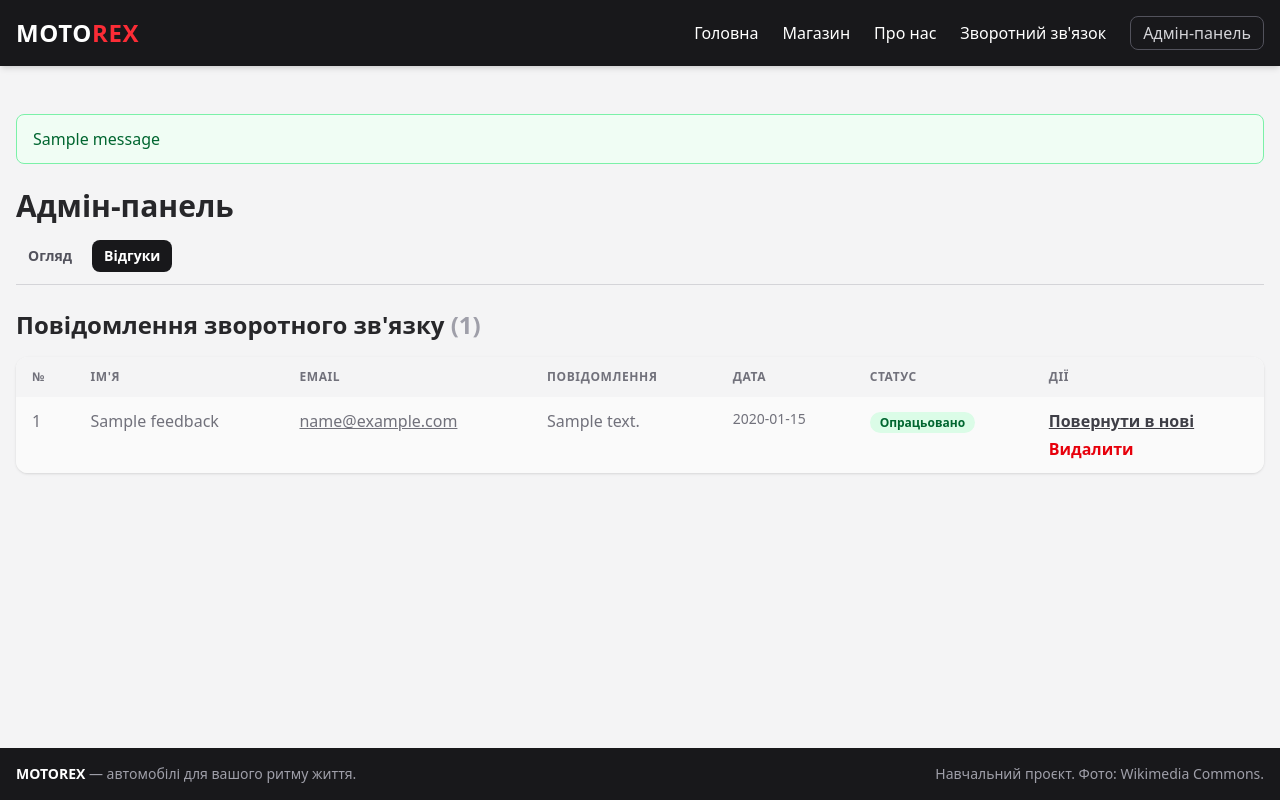
After one commit to Maksimka111222/auto_shop, a Flask app: page /admin/feedback in a window 1280 px wide. The commit adds this page. Run offline with Flask 3, Linux system fonts and the light colour scheme; tables that the repository leaves empty hold one stand-in row (values such as "Sample post"); one stand-in notice (Sample message) is shown.

Commit message:
Додано базу SQLite, форму відгуків і адмін-панель для відгуків

```diff
--- a/app.py
+++ b/app.py
@@ -1,6 +1,46 @@
+"""Точка входу вебзастосунку MOTOREX.
+
+Тут створюється Flask-застосунок, задається конфігурація,
+реєструються Blueprint-и (групи маршрутів) і загальні для всіх
+шаблонів змінні та фільтри.
+"""
+import os
+from datetime import datetime
+
 from flask import Flask, render_template
 
+import models
+from routes import admin_bp, feedback_bp
+
 app = Flask(__name__)
+
+# Шлях до файлу БД зберігаємо в конфігурації. Файл лежить поруч з app.py,
+# незалежно від того, з якої папки запущено застосунок.
+app.config['DATABASE'] = os.environ.get('DATABASE', os.path.join(app.root_path, 'db.sqlite'))
+
+# Секретний ключ підписує cookie сесії (кошик, повідомлення, вхід користувача).
+# Для навчання є значення за замовчуванням; для реального сайту його задають
+# через змінну середовища SECRET_KEY.
+app.secret_key = os.environ.get('SECRET_KEY', 'motorex-dev-key-change-me')
+
+# Після кожного запиту закриваємо з'єднання з БД (див. models.close_db).
+app.teardown_appcontext(models.close_db)
+
+# Під час запуску створюємо таблиці, яких ще немає.
+with app.app_context():
+    models.init_db()
+
+# Реєструємо групи маршрутів.
+app.register_blueprint(feedback_bp)
+app.register_blueprint(admin_bp)
+
+
+@app.context_processor
+def inject_globals():
+    """Змінні, доступні в усіх шаблонах."""
+    return {
+        'current_year': datetime.now().year,
+    }
 
 
 @app.route('/')
@@ -13,17 +53,13 @@ def about():
     return render_template('about.html')
 
 
+# Магазин поки що статичний; у наступному етапі він переїде в routes/shop.py
 @app.route('/shop')
 def shop():
     return render_template('shop.html')
 
 
-@app.route('/contact')
-def contact():
-    return render_template('contact.html')
-
-
 if __name__ == '__main__':
-    # debug=True: автоматичний перезапуск після змін у коді та детальні повідомлення про помилки.
+    # debug=True: автоматичний перезапуск після змін і детальні помилки.
     # Використовується лише під час розробки.
     app.run(debug=True)
--- /dev/null
+++ b/routes/__init__.py
@@ -0,0 +1,3 @@
+"""Пакет маршрутів. Кожен файл — окремий Blueprint (група сторінок)."""
+from .admin import admin_bp
+from .feedback import feedback_bp
--- /dev/null
+++ b/routes/admin.py
@@ -0,0 +1,38 @@
+"""Адмін-панель MOTOREX (усі адреси починаються з /admin)."""
+from flask import Blueprint, flash, redirect, render_template, request, url_for
+
+import models
+
+admin_bp = Blueprint('admin', __name__, url_prefix='/admin')
+
+
+@admin_bp.route('/')
+def dashboard():
+    """Головна сторінка адмінки: короткі підсумки по таблицях."""
+    stats = {
+        'feedback': models.count_rows('feedback'),
+    }
+    return render_template('admin/dashboard.html', stats=stats)
+
+
+# ------------------------------------------------------------------ відгуки
+
+@admin_bp.route('/feedback')
+def feedback():
+    return render_template('admin/feedback.html', feedback=models.get_feedback())
+
+
+@admin_bp.route('/feedback/<int:feedback_id>/toggle', methods=['POST'])
+def toggle_feedback(feedback_id):
+    models.toggle_feedback(feedback_id)
+    flash('Статус відгуку змінено.', 'success')
+    return redirect(url_for('admin.feedback'))
+
+
+@admin_bp.route('/feedback/<int:feedback_id>/delete', methods=['POST'])
+def delete_feedback(feedback_id):
+    # Видалення лише через POST: GET-посилання може випадково «відкрити»
+    # браузер або пошуковий робот, і дані зникнуть.
+    models.delete_feedback(feedback_id)
+    flash('Відгук видалено.', 'success')
+    return redirect(url_for('admin.feedback'))
--- /dev/null
+++ b/templates/_macros.html
@@ -0,0 +1,16 @@
+{# Спільні фрагменти (макроси) для шаблонів. Підключення:
+   {% from "_macros.html" import admin_nav %} #}
+
+{# Меню адмін-панелі. active — назва поточного розділу, щоб його підсвітити #}
+{% macro admin_nav(active) %}
+{% set items = [
+    ('dashboard', 'admin.dashboard', 'Огляд'),
+    ('feedback', 'admin.feedback', 'Відгуки'),
+] %}
+<nav class="mb-6 flex flex-wrap gap-2 border-b border-zinc-300 pb-3 text-sm font-semibold">
+    {% for key, endpoint, title in items %}
+    <a href="{{ url_for(endpoint) }}"
+       class="rounded-lg px-3 py-1.5 transition-colors duration-200 {{ 'bg-zinc-900 text-white' if key == active else 'text-zinc-600 hover:bg-zinc-200' }}">{{ title }}</a>
+    {% endfor %}
+</nav>
+{% endmacro %}
--- /dev/null
+++ b/templates/admin/feedback.html
@@ -0,0 +1,61 @@
+{% extends "base.html" %}
+{% from "_macros.html" import admin_nav %}
+
+{% block title %}Відгуки — адмін-панель{% endblock %}
+
+{% block content %}
+<h1 class="text-3xl font-bold mb-4">Адмін-панель</h1>
+{{ admin_nav('feedback') }}
+
+<h2 class="text-2xl font-bold mb-4">Повідомлення зворотного зв'язку <span class="text-zinc-400">({{ feedback|length }})</span></h2>
+
+{% if feedback %}
+<div class="overflow-x-auto bg-white rounded-xl shadow">
+    <table class="min-w-full text-left">
+        <thead class="bg-zinc-100 text-xs uppercase tracking-wider text-zinc-500">
+            <tr>
+                <th class="px-4 py-3">№</th>
+                <th class="px-4 py-3">Ім'я</th>
+                <th class="px-4 py-3">Email</th>
+                <th class="px-4 py-3">Повідомлення</th>
+                <th class="px-4 py-3">Дата</th>
+                <th class="px-4 py-3">Статус</th>
+                <th class="px-4 py-3">Дії</th>
+            </tr>
+        </thead>
+        <tbody class="divide-y divide-zinc-200">
+            {% for item in feedback %}
+            <tr class="align-top {{ 'bg-zinc-50 text-zinc-500' if item['is_processed'] else 'hover:bg-zinc-50' }}">
+                <td class="px-4 py-3">{{ item['id'] }}</td>
+                <td class="px-4 py-3 whitespace-nowrap">{{ item['name'] }}</td>
+                <td class="px-4 py-3"><a href="mailto:{{ item['email'] }}" class="underline">{{ item['email'] }}</a></td>
+                <td class="px-4 py-3 max-w-md whitespace-pre-line">{{ item['message'] }}</td>
+                <td class="px-4 py-3 whitespace-nowrap text-sm text-zinc-500">{{ item['created_at'] }}</td>
+                <td class="px-4 py-3 whitespace-nowrap">
+                    {% if item['is_processed'] %}
+                    <span class="rounded-full bg-green-100 px-2.5 py-0.5 text-xs font-semibold text-green-800">Опрацьовано</span>
+                    {% else %}
+                    <span class="rounded-full bg-blue-100 px-2.5 py-0.5 text-xs font-semibold text-blue-800">Нове</span>
+                    {% endif %}
+                </td>
+                <td class="px-4 py-3 whitespace-nowrap">
+                    <form action="{{ url_for('admin.toggle_feedback', feedback_id=item['id']) }}" method="post" class="mb-1">
+                        <button type="submit" class="font-semibold text-zinc-700 underline cursor-pointer">
+                            {{ 'Повернути в нові' if item['is_processed'] else 'Позначити опрацьованим' }}
+                        </button>
+                    </form>
+                    <!-- Видалення — тільки POST-запитом і з підтвердженням -->
+                    <form action="{{ url_for('admin.delete_feedback', feedback_id=item['id']) }}" method="post"
+                          onsubmit="return confirm('Видалити відгук №{{ item['id'] }}?')">
+                        <button type="submit" class="font-semibold text-red-600 hover:text-red-800 cursor-pointer">Видалити</button>
+                    </form>
+                </td>
+            </tr>
+            {% endfor %}
+        </tbody>
+    </table>
+</div>
+{% else %}
+<p class="bg-white rounded-xl shadow p-6 text-zinc-600">Відгуків поки немає.</p>
+{% endif %}
+{% endblock %}
--- a/templates/base.html
+++ b/templates/base.html
@@ -9,10 +9,10 @@
     <style>
         @keyframes slideDown {
             0% { max-height: 0; opacity: 0; }
-            100% { max-height: 300px; opacity: 1; }
+            100% { max-height: 500px; opacity: 1; }
         }
         @keyframes slideUp {
-            0% { max-height: 300px; opacity: 1; }
+            0% { max-height: 500px; opacity: 1; }
             100% { max-height: 0; opacity: 0; }
         }
         .animate-slide-down {
@@ -41,21 +41,30 @@
     </style>
 </head>
 <body class="bg-zinc-100 text-zinc-800 min-h-screen flex flex-col">
+    <!-- Пункти меню описані ОДИН раз і використовуються і для широкого, і для мобільного меню -->
+    {% set nav_links = [
+        ('home', 'Головна'),
+        ('shop', 'Магазин'),
+        ('about', 'Про нас'),
+        ('feedback.contact', "Зворотний зв'язок"),
+    ] %}
+
     <nav class="bg-zinc-900 p-4 shadow-md">
-        <div class="container mx-auto flex justify-between items-center">
+        <div class="container mx-auto flex justify-between items-center gap-4">
             <a href="{{ url_for('home') }}" class="text-white text-2xl font-extrabold tracking-wide">MOTO<span class="text-red-500">REX</span></a>
 
-            <!-- Меню для широких екранів -->
-            <div class="hidden md:flex space-x-6">
-                <a href="{{ url_for('home') }}" class="text-white hover:text-red-400 transition-colors duration-300 hover:underline">Головна</a>
-                <a href="{{ url_for('shop') }}" class="text-white hover:text-red-400 transition-colors duration-300 hover:underline">Магазин</a>
-                <a href="{{ url_for('about') }}" class="text-white hover:text-red-400 transition-colors duration-300 hover:underline">Про нас</a>
-                <a href="{{ url_for('contact') }}" class="text-white hover:text-red-400 transition-colors duration-300 hover:underline">Зворотний зв'язок</a>
+            <!-- Меню для широких екранів (від 1024px) -->
+            <div class="hidden lg:flex items-center gap-6">
+                {% for endpoint, title in nav_links %}
+                <a href="{{ url_for(endpoint) }}"
+                   class="transition-colors duration-300 hover:text-red-400 hover:underline {{ 'text-red-400 font-semibold' if request.endpoint == endpoint else 'text-white' }}">{{ title }}</a>
+                {% endfor %}
+                <a href="{{ url_for('admin.dashboard') }}" class="rounded-lg border border-zinc-600 px-3 py-1 text-zinc-300 hover:border-red-500 hover:text-white transition-colors duration-300">Адмін-панель</a>
             </div>
 
             <!-- Кнопка меню для мобільних пристроїв -->
             <button id="mobile-menu-button" type="button" aria-label="Відкрити меню" aria-expanded="false"
-                    class="md:hidden text-white w-6 h-6 relative cursor-pointer focus:outline-none">
+                    class="lg:hidden text-white w-6 h-6 relative cursor-pointer focus:outline-none">
                 <span class="burger-line line1 block absolute left-0 h-0.5 w-6 bg-current"></span>
                 <span class="burger-line line2 block absolute left-0 h-0.5 w-6 bg-current"></span>
                 <span class="burger-line line3 block absolute left-0 h-0.5 w-6 bg-current"></span>
@@ -63,15 +72,29 @@
         </div>
 
         <!-- Мобільне меню (приховане за замовчуванням) -->
-        <div id="mobile-menu" class="hidden md:hidden overflow-hidden container mx-auto mt-2">
-            <a href="{{ url_for('home') }}" class="block text-white hover:text-red-400 py-2 transition duration-300 hover:translate-x-2">Головна</a>
-            <a href="{{ url_for('shop') }}" class="block text-white hover:text-red-400 py-2 transition duration-300 hover:translate-x-2">Магазин</a>
-            <a href="{{ url_for('about') }}" class="block text-white hover:text-red-400 py-2 transition duration-300 hover:translate-x-2">Про нас</a>
-            <a href="{{ url_for('contact') }}" class="block text-white hover:text-red-400 py-2 transition duration-300 hover:translate-x-2">Зворотний зв'язок</a>
+        <div id="mobile-menu" class="hidden lg:hidden overflow-hidden container mx-auto mt-2">
+            {% for endpoint, title in nav_links %}
+            <a href="{{ url_for(endpoint) }}" class="block text-white hover:text-red-400 py-2 transition duration-300 hover:translate-x-2">{{ title }}</a>
+            {% endfor %}
+            <a href="{{ url_for('admin.dashboard') }}" class="block text-zinc-300 hover:text-red-400 py-2 transition duration-300 hover:translate-x-2">Адмін-панель</a>
         </div>
     </nav>
 
     <main class="container mx-auto mt-8 p-4 flex-1">
+        <!-- Повідомлення flash (успіх / помилка) після дій користувача -->
+        {% with messages = get_flashed_messages(with_categories=true) %}
+        {% if messages %}
+        <div class="mb-6 space-y-2">
+            {% for category, message in messages %}
+            <div role="alert"
+                 class="rounded-lg border px-4 py-3 {{ 'border-red-300 bg-red-50 text-red-800' if category == 'error' else 'border-green-300 bg-green-50 text-green-800' }}">
+                {{ message }}
+            </div>
+            {% endfor %}
+        </div>
+        {% endif %}
+        {% endwith %}
+
         {% block content %}{% endblock %}
     </main>
 
```
Also changed, not shown: init_db.py (added, +10 -0 lines), models.py (added, +107 -0 lines), routes/feedback.py (added, +50 -0 lines), seed_data.py (added, +24 -0 lines), templates/admin/dashboard.html (added, +30 -0 lines), templates/contact.html (+30 -0 lines).
